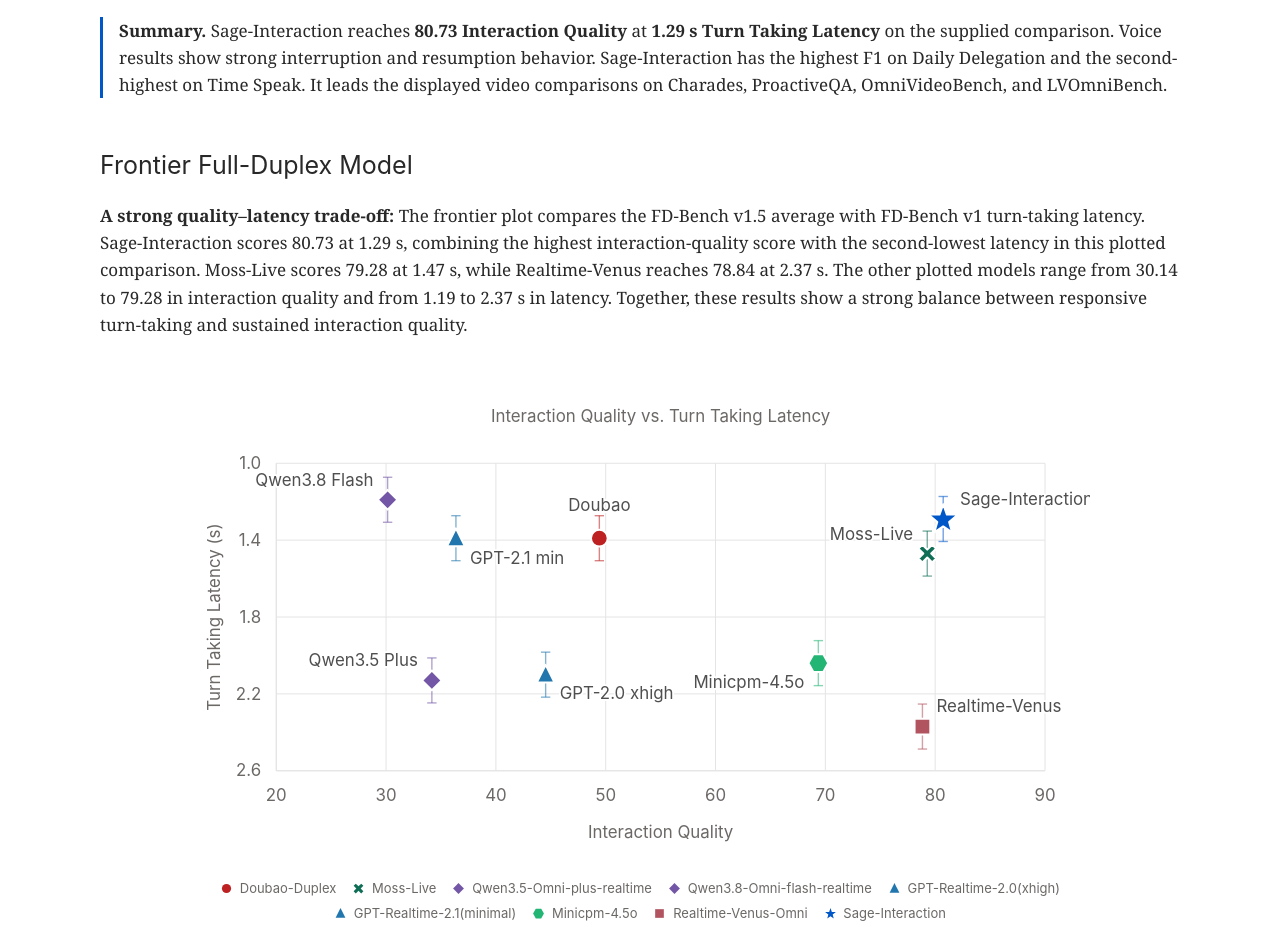
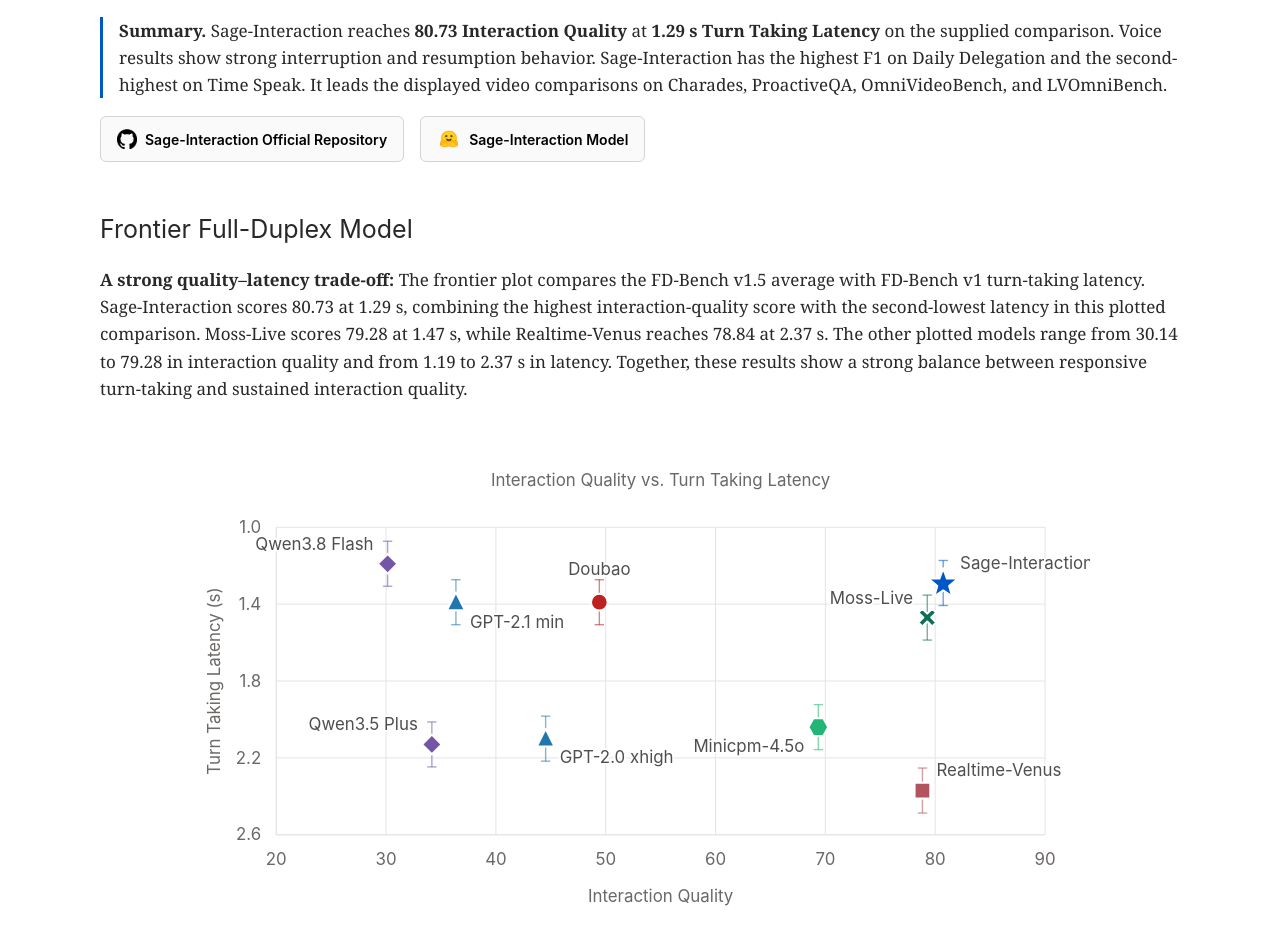
Before and after one commit to InternLM/Sage-Interaction, a plain HTML site: page docs/index.html in a window 1280 px wide. Shown: the part 894-1821 px from the top of the page. Drawn offline with Linux system fonts and the light colour scheme.

Commit message:
Add project resource buttons and align citations

```diff
--- a/docs/index.html
+++ b/docs/index.html
@@ -446,6 +446,49 @@
     color: #46525c;
     font: 18px/1.5 var(--font-sans);
   }
+  #main.post article.content .report-links {
+    display: flex;
+    flex-wrap: wrap;
+    gap: 12px 16px;
+    margin: 18px 0 0;
+    font: 14px/1.5 var(--font-sans);
+  }
+  #main.post article.content .report-links a {
+    display: inline-flex;
+    align-items: center;
+    gap: 8px;
+    padding: 10px 16px;
+    border: 1px solid #d4d4d4;
+    border-radius: 6px;
+    background: #fafafa;
+    color: #000;
+    font-weight: 600;
+    text-decoration: none;
+    transition: border-color .2s ease, background-color .2s ease, transform .2s ease;
+  }
+  #main.post article.content .report-links a:hover,
+  #main.post article.content .report-links a:focus-visible {
+    border-color: #888;
+    background: #fff;
+    color: #000;
+    text-decoration: none;
+    transform: translateY(-1px);
+  }
+  #main.post article.content .report-link-icon {
+    display: block;
+    width: 20px;
+    height: 20px;
+    flex: 0 0 20px;
+    object-fit: contain;
+  }
+  #main.post article.content .report-link-icon-github {
+    filter: brightness(0);
+  }
+  #main.post article.content .report-link-icon-huggingface {
+    width: 24px;
+    height: 24px;
+    flex-basis: 24px;
+  }
   #main.post article.content .technical-report-figure {
     width: min(1080px, calc(100vw - 32px));
     max-width: none;
@@ -560,6 +603,10 @@
     document.querySelector("[data-report-image]").src = new URL("assets/sage-overview.png?v=6022dcbd", window.location.href).href;
   </script>
   <p class="technical-report-summary" data-i18n-html="summary"><strong>Summary.</strong> Sage-Interaction reaches <strong>80.73 Interaction Quality</strong> at <strong>1.29 s Turn Taking Latency</strong> on the supplied comparison. Voice results show strong interruption and resumption behavior. Sage-Interaction has the highest F1 on Daily Delegation and the second-highest on Time Speak. It leads the displayed video comparisons on Charades, ProactiveQA, OmniVideoBench, and LVOmniBench.</p>
+  <nav class="report-links" aria-label="Project links">
+    <a href="https://github.com/InternLM/Sage-Interaction" target="_blank" rel="noopener noreferrer"><img class="report-link-icon report-link-icon-github" src="assets/github-mark-white.png" alt=""><span>Sage-Interaction Official Repository</span></a>
+    <a href="https://huggingface.co/internlm/Sage-Interaction" target="_blank" rel="noopener noreferrer"><img class="report-link-icon report-link-icon-huggingface" src="assets/hf-logo.png" alt=""><span>Sage-Interaction Model</span></a>
+  </nav>
 </section>
 <h2 id="frontier" data-i18n="frontier-title">Frontier Full-Duplex Model</h2>
 <div class="report-narrative">
@@ -1040,11 +1087,11 @@
 <h2 id="citation-title" data-i18n="citation-title">Citation</h2>
 <section class="backmatter-section" aria-labelledby="citation-title">
   <div class="citation-block">
-    <pre><code id="sage-citation">@misc{sageinteraction2026,
-  title        = {Sage-Interaction},
-  author       = {Sage-Interaction Team},
-  year         = {2026},
-  note         = {Technical report}
+    <pre><code id="sage-citation">@misc{sage_interaction,
+  title = {Sage-Interaction: An Omni Interaction Model with Agentic Task Delegation},
+  author= {Sage-Interaction Team},
+  year = {2026},
+  url = {https://github.com/InternLM/Sage-Interaction}
 }</code></pre>
   </div>
 </section>
```
Also changed, not shown: docs/assets/github-mark-white.png (added), docs/assets/hf-logo.png (added), 1 other file.
